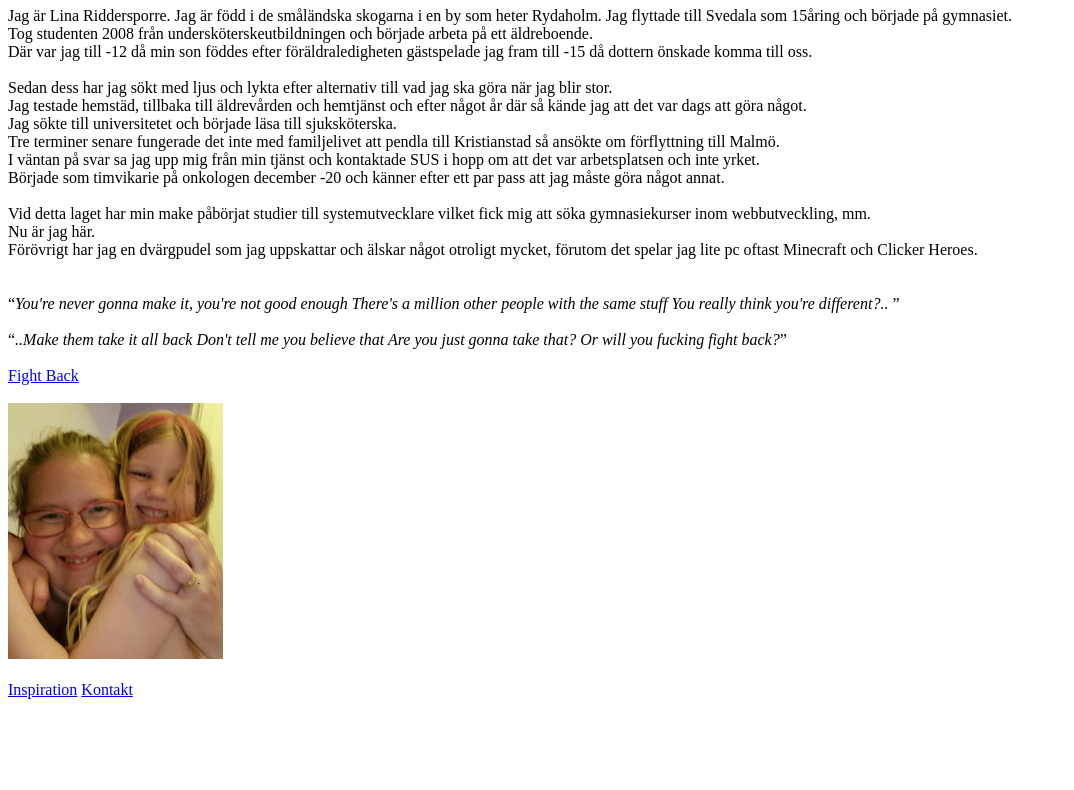
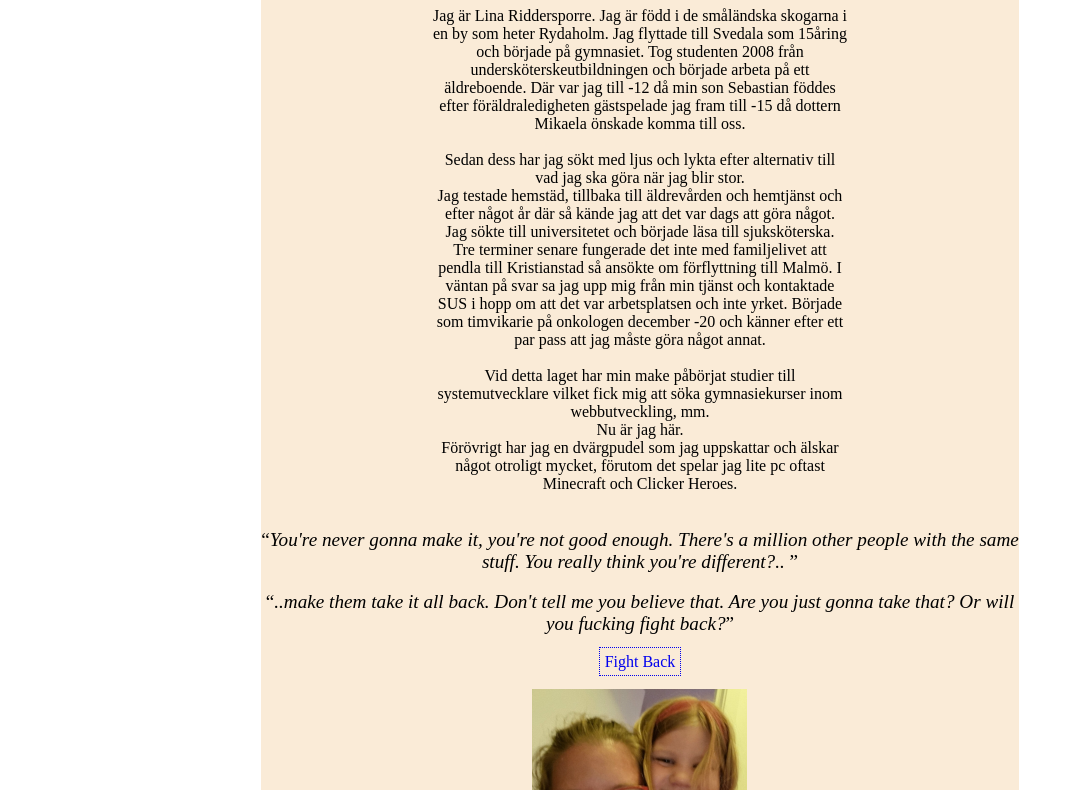
Before and after one commit to LinaRiddersporre/miniprojekt, a plain HTML site: page mini/index.html in a window 1280 px wide. Shown: the part 73-863 px from the top of the page, without its empty margins (0-1074 px from the left). Before the commit the page ends 800 px from the top, so only its background shows below. Drawn offline with Linux system fonts and the light colour scheme.

Commit message:
Add files via upload

```diff
--- /dev/null
+++ b/mini/css/style.css
@@ -0,0 +1,36 @@
+
+main {
+    width: 60%;
+    background-color: antiquewhite;
+    text-align: center;
+    margin: auto;
+}
+
+a {
+    background-color: antiquewhite;
+    padding: 5px;
+    text-decoration: none;
+    border: 1px;
+    border-style: dotted;
+}
+
+footer {
+    text-align: center;
+    padding: 25px 15px 15px 15px;
+}
+
+.ins {
+    width: 30%;
+    text-align: center;
+    margin: auto;
+}
+
+.mine {
+    text-align: center;
+    margin: auto;
+    width: 55%;
+}
+
+q {
+    font-size: 120%;
+}
--- a/mini/index.html
+++ b/mini/index.html
@@ -6,26 +6,26 @@
     <meta http-equiv="X-UA-Compatible" content="IE=edge">
     <meta name="viewport" content="width=device-width, initial-scale=1.0">
     <title>Lina Riddersporre</title>
+    <link rel="stylesheet" href="css/style.css">
 </head>
 
 <body>
+    <main>
     <h1>Lina Riddersporre</h1>
 
-    <article>
+    <article class="mine">
         Jag är Lina Riddersporre. Jag är född i de småländska skogarna i en by som heter Rydaholm. Jag flyttade till
-        Svedala som 15åring och började på gymnasiet. <br>
-        Tog studenten 2008 från undersköterskeutbildningen och började arbeta på ett äldreboende. <br>
-        Där var jag till -12 då min son föddes efter föräldraledigheten gästspelade jag fram till -15 då dottern önskade
+        Svedala som 15åring och började på gymnasiet.
+        Tog studenten 2008 från undersköterskeutbildningen och började arbeta på ett äldreboende.
+        Där var jag till -12 då min son Sebastian föddes efter föräldraledigheten gästspelade jag fram till -15 då dottern Mikaela önskade
         komma till oss. <br> <br>
         Sedan dess har jag sökt med ljus och lykta efter alternativ till vad jag ska göra när jag blir stor. <br>
         Jag testade hemstäd, tillbaka till äldrevården och hemtjänst och efter något år där så kände jag att det var
         dags att göra något. <br>
         Jag sökte till universitetet och började läsa till sjuksköterska. <br>
         Tre terminer senare fungerade det inte med familjelivet att pendla till Kristianstad så ansökte om förflyttning
-        till Malmö. <br>
-        I väntan på svar sa jag upp mig från min tjänst och kontaktade SUS i hopp om att det var arbetsplatsen och inte
-        yrket. <br>
-        Började som timvikarie på onkologen december -20 och känner efter ett par pass att jag måste göra något annat.
+        till Malmö. I väntan på svar sa jag upp mig från min tjänst och kontaktade SUS i hopp om att det var arbetsplatsen och inte
+        yrket. Började som timvikarie på onkologen december -20 och känner efter ett par pass att jag måste göra något annat.
         <br> <br>
         Vid detta laget har min make påbörjat studier till systemutvecklare vilket fick mig att söka gymnasiekurser inom
         webbutveckling, mm. <br>
@@ -34,22 +34,23 @@
         pc oftast Minecraft och Clicker Heroes.
     </article> <br><br>
 
-    <q><i>You're never gonna make it, you're not good enough
-            There's a million other people with the same stuff
+    <q><i>You're never gonna make it, you're not good enough.
+            There's a million other people with the same stuff.
             You really think you're different?.. </i></q> <br><br>
 
-    <q><i>..Make them take it all back
-            Don't tell me you believe that
+    <q><i>..make them take it all back.
+            Don't tell me you believe that.
             Are you just gonna take that?
             Or will you fucking fight back?</i></q> <br><br>
 
-    <a href="https://www.youtube.com/watch?v=EUy4kpbIykA" target="_blank">Fight Back</a>
+    <a href="https://www.youtube.com/watch?v=EUy4kpbIykA" target="_blank" class="fight">Fight Back</a>
     <br><br>
 
-    <img src="img/lina1.png" alt="Bild på Lina och hennes dotter"> <br><br>
-
+    <img src="img/lina1.png" alt="Bild på Lina och hennes dotter" class="me"> <br><br>
+</main>
     <footer>
         <a href="inspo.html">Inspiration</a>
+        <br><br>
         <a href="contact.html">Kontakt</a>
     </footer>
 </body>
```
Also changed, not shown: mini/contact.html (+10 -4 lines), mini/inspo.html (+20 -10 lines).
